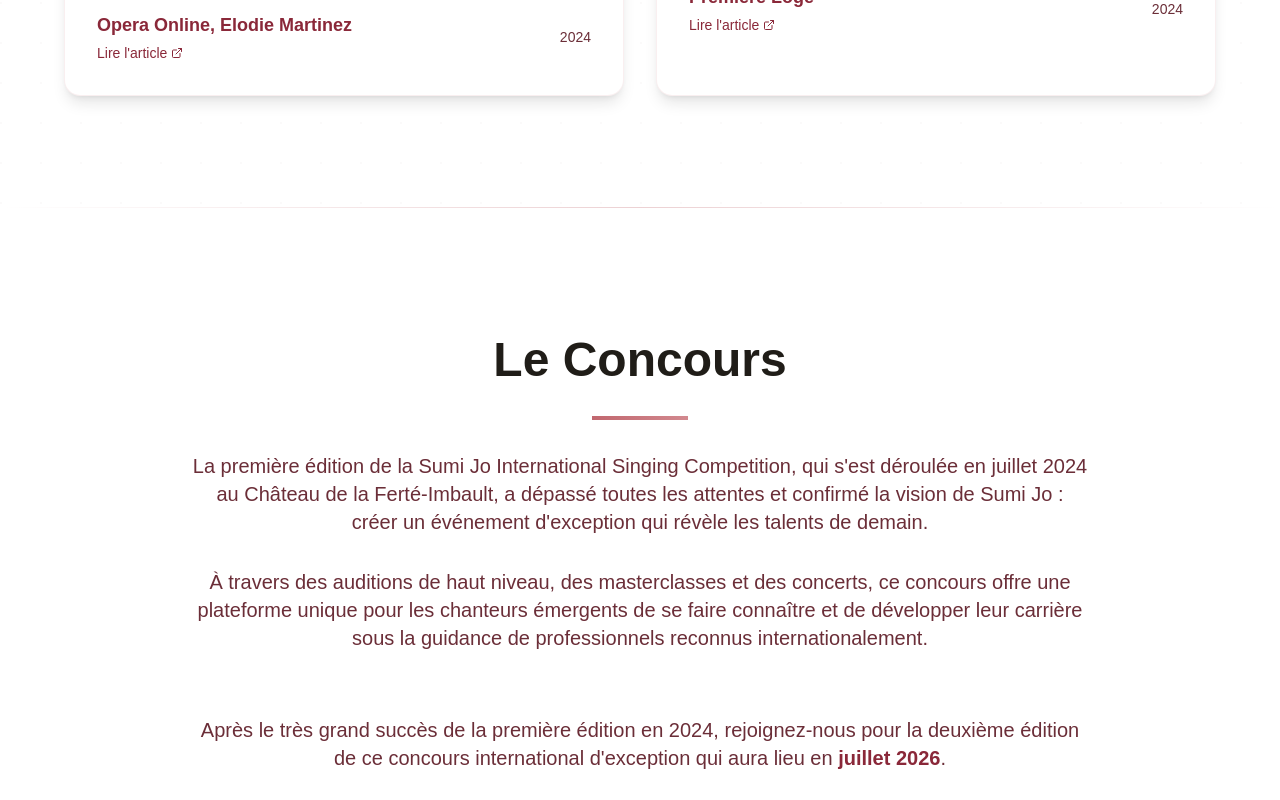
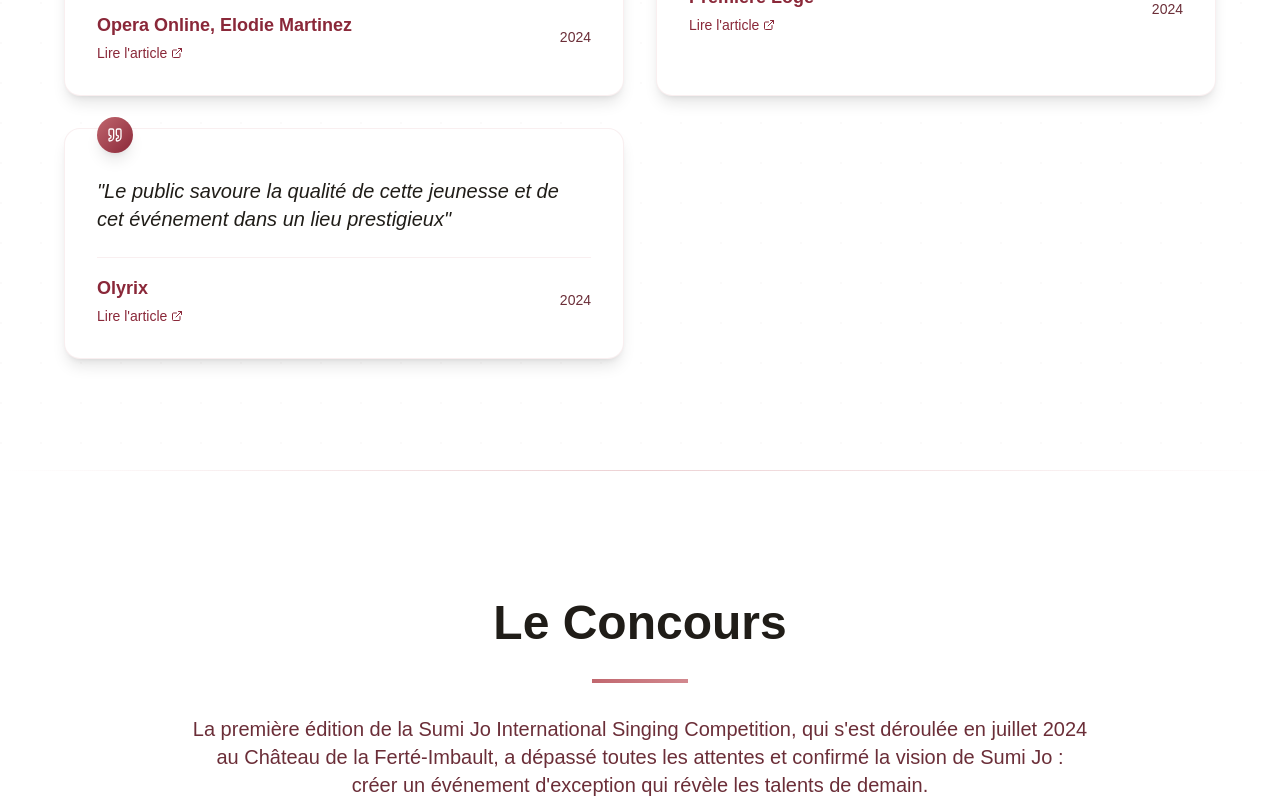
Before and after one commit to EruditioFR/sumijo-isc, a React (Vite) app: page / in a window 1280 px wide. Shown: the part 5020-5820 px from the top of the page. Built offline with nearby package versions, Linux system fonts and the light colour scheme.

Commit message:
Code edited in Lovable Code Editor
Edited UI in Lovable

```diff
--- a/src/components/PressSection.tsx
+++ b/src/components/PressSection.tsx
@@ -31,7 +31,13 @@ const PressSection = () => {
       quote: "Plein succès pour ce premier concours qui s'est révélé être d'un excellent niveau",
       source: "Première Loge",
       year: "2024",
-      url: "https://www.music-opera.com/magazine/premiere-loge",
+      url: "https://www.premiereloge-opera.com/article/compte-rendu/concert/2024/07/14/concours-de-chant-international-sumi-jo-4-4-soiree-de-gala-les-laureats-en-concert-zihao-li-marie-lombard-et-juliette-tacchino-george-virban/",
+    },
+    {
+      quote: "Le public savoure la qualité de cette jeunesse et de cet événement dans un lieu prestigieux",
+      source: "Olyrix",
+      year: "2024",
+      url: "https://www.olyrix.com/articles/actu-des-operas/7754/concours-international-de-chant-lyrique-sumi-jo-la-finale",
     },
   ];
 
```
